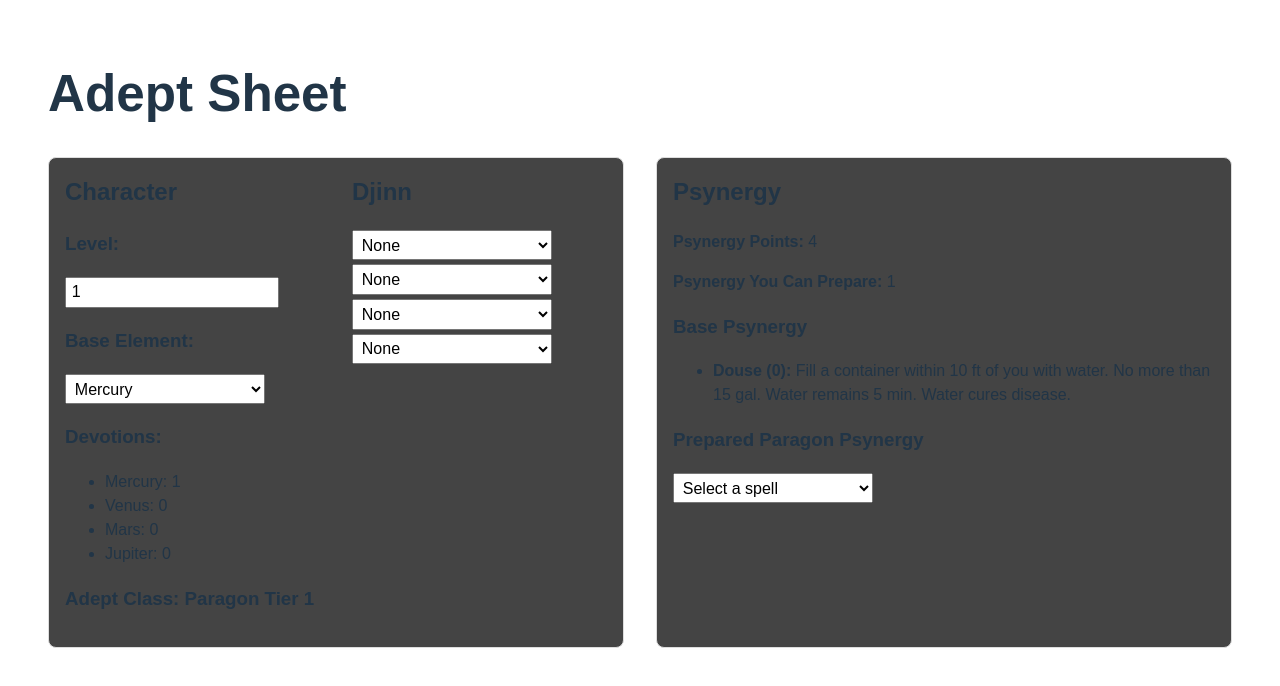
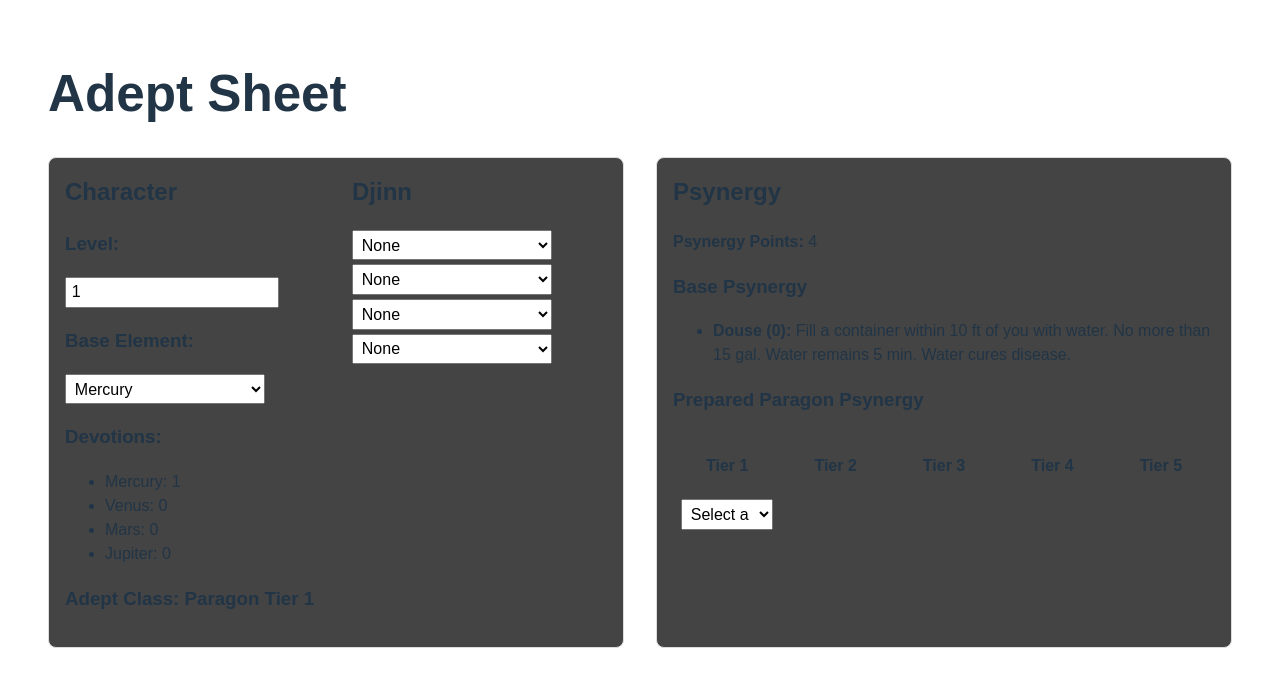
Before and after one commit to tangynacho/adept-sheet, a React (Vite) app: page / in a window 1280 px wide. Shown: the top 686 px of the page. Built offline with nearby package versions, Linux system fonts and the light colour scheme.

Commit message:
added correct psynergy preparation ui

```diff
--- a/src/App.jsx
+++ b/src/App.jsx
@@ -120,8 +120,42 @@ function App() {
     'Brain Storm': { cost: 2, description: '???' }
   }
 
-  const availableSpells = ['Fireball', 'Healing Word', 'Lightning Bolt', 'Entangle']
-  const preparedSpells = Math.floor(level / 2) + 1
+  const adeptClassSpellList = {
+    Guardian: [
+      ['', '', ''],
+      ['', '', ''],
+      ['', '', ''],
+      ['', '', ''],
+      ['', '', ''],
+    ],
+    Berserker: [
+      ['', '', ''],
+      ['', '', ''],
+      ['', '', ''],
+      ['', '', ''],
+      ['', '', ''],
+    ],
+    Luminier: [
+      ['', '', ''],
+      ['', '', ''],
+      ['', '', ''],
+      ['', '', ''],
+      ['', '', ''],
+    ],
+  };
+  const getPreparedSpellsByLevel = (level) => {
+    if (level >= 17) return [2,2,2,2,2]
+    if (level >= 15) return [2,2,2,2,1]
+    if (level >= 13) return [2,2,2,2,0]
+    if (level >= 11) return [2,2,2,1,0]
+    if (level >= 10) return [2,2,2,0,0]
+    if (level >= 8) return [2,2,1,0,0]
+    if (level >= 6) return [2,2,0,0,0]
+    if (level >= 4) return [2,1,0,0,0]
+    if (level >= 2) return [2,0,0,0,0]
+    return [1,0,0,0,0]
+  }
+  const preparedSpells = getPreparedSpellsByLevel(level)
 
   const dualClassMap = {
     'Mercury|Venus': 'Guardian',
@@ -274,7 +308,9 @@ function App() {
         <section className="section">
           <h2>Psynergy</h2>
           <p><strong>Psynergy Points:</strong> {pp}</p>
-          <p><strong>Psynergy You Can Prepare:</strong> {preparedSpells}</p>
+          {/* <p><strong>Psynergy You Can Prepare:</strong> {preparedSpells.map((el, i) => (
+            <span>{el} Tier {i+1}{i < preparedSpells.length - 1 ? ', ' : ''}</span>
+          ))}</p> */}
 
           <h3>Base Psynergy</h3>
           <ul>
@@ -285,14 +321,28 @@ function App() {
 
           <h3>Prepared {adeptClass} Psynergy</h3>
 
-          {[...Array(preparedSpells)].map((_, i) => (
-            <select key={i} defaultValue="">
-              <option value="" disabled>Select a spell</option>
-              {availableSpells.map(spell => (
-                <option key={spell} value={spell}>{spell}</option>
-              ))}
-            </select>
-          ))}
+          <div style={{ display: 'flex', width: '100%' }}>
+            {preparedSpells.map((count, tierIndex) => (
+              <div
+                key={tierIndex}
+                style={{ flex: 1, padding: '0 0.5rem', boxSizing: 'border-box' }}
+              >
+                <h4 style={{ textAlign: 'center' }}>Tier {tierIndex + 1}</h4>
+                {count > 0 ? (
+                  [...Array(count)].map((_, i) => (
+                    <select key={i} defaultValue="" style={{ width: '100%', marginBottom: '0.5rem' }}>
+                      <option value="" disabled>Select a spell</option>
+                      {adeptClassSpellList[adeptClass]?.[tierIndex]?.map((spell, j) => (
+                        <option key={j} value={spell}>{spell}</option>
+                      ))}
+                    </select>
+                  ))
+                ) : (
+                  <div style={{ height: '2.5rem' }}></div>
+                )}
+              </div>
+            ))}
+          </div>
         </section>
       </div>
     </div>
```
